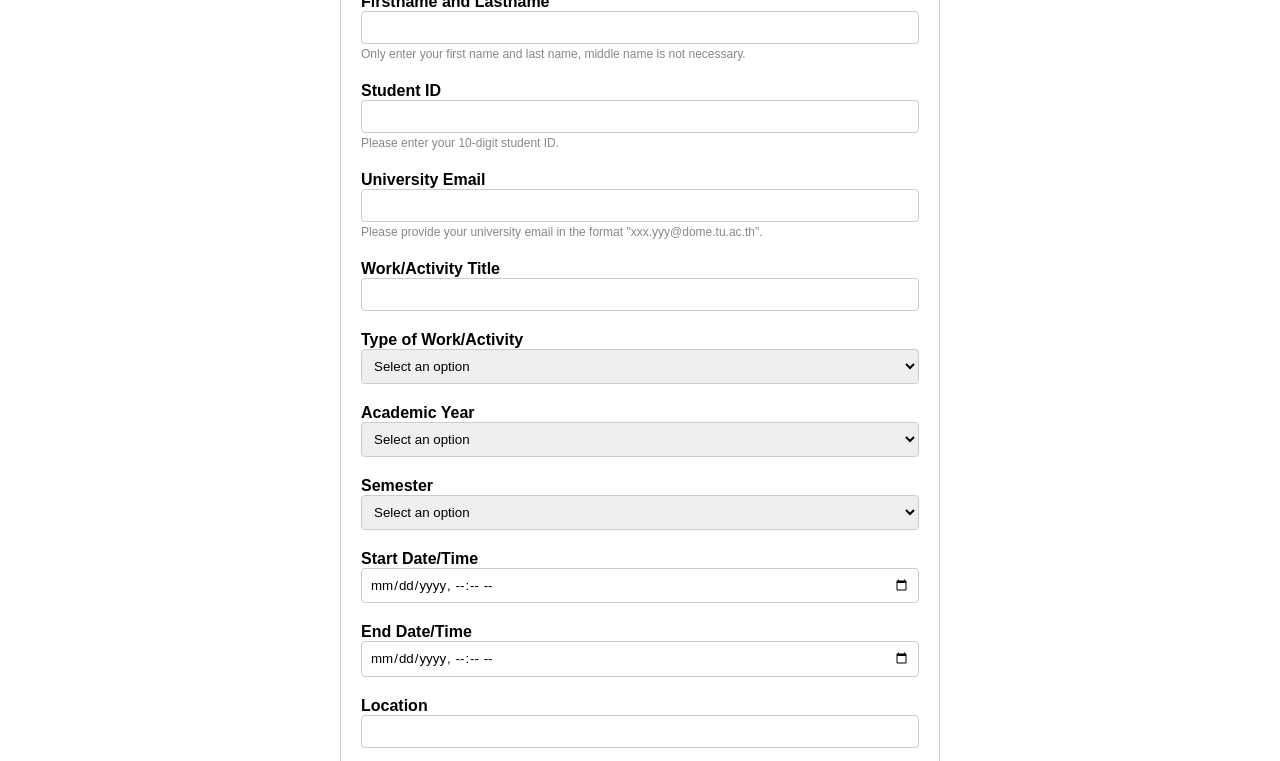
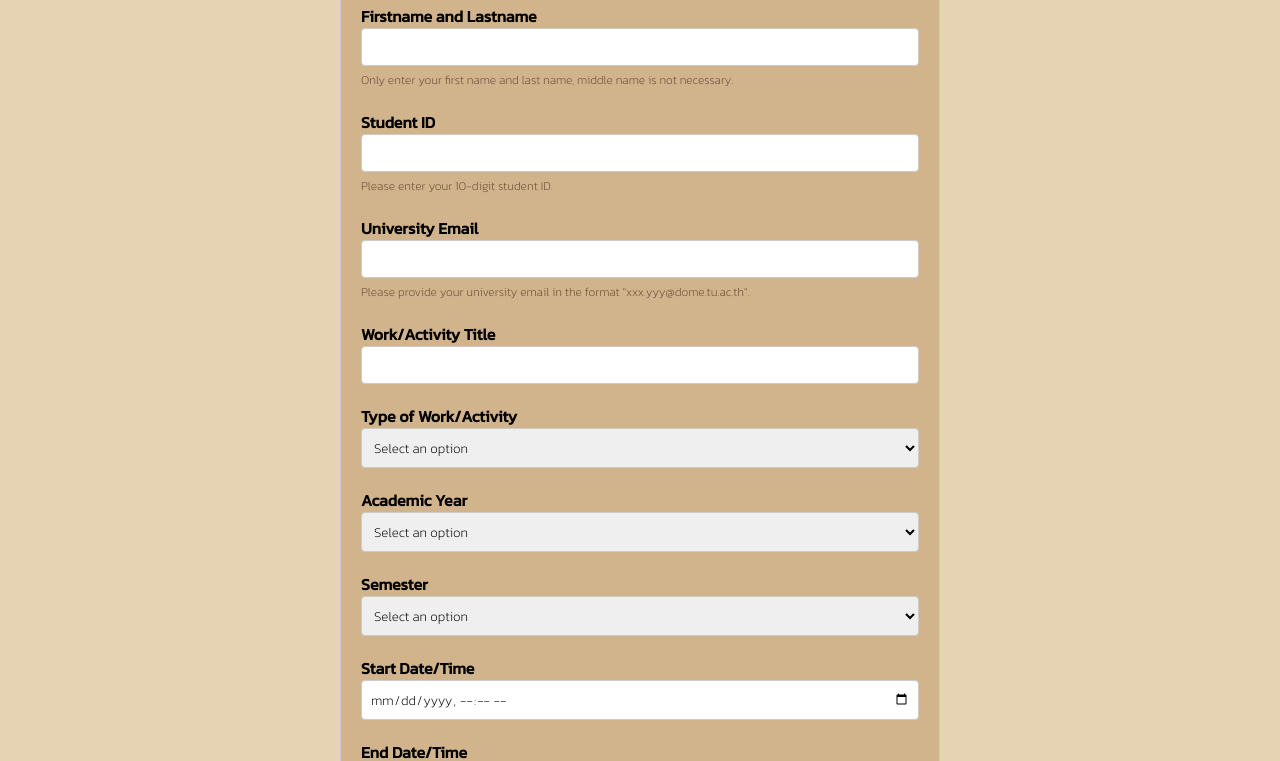
Before and after one commit to Pubhai/CS100-Project-G55, a plain HTML site: page htmlform.html in a window 1280 px wide. Shown: the part 305-1066 px from the top of the page. Drawn offline with Linux system fonts and the light colour scheme; no server answers; files whose address does not match are found by name.

Commit message:
4th Commit (by Phai)

```diff
--- a/css/styles.css
+++ b/css/styles.css
@@ -1,6 +1,10 @@
-/* Set the font family for the entire body */
-body {
-  font-family: Arial, sans-serif;
+@import url('https://fonts.googleapis.com/css2?family=Kanit:wght@200;400&display=swap');
+* {
+  margin: 0;
+  padding: 0;
+  box-sizing: border-box;
+  font-family: 'Kanit', sans-serif;
+  font-weight: 200;
 }
 * {
   margin: 0;
@@ -93,8 +97,15 @@ nav .sub-menu a:hover {
     color: #987554;
     background-color: white;
 }
+body{
+  background-color: #e5d3b3;
+  margin: 0;
+  padding: 0;
+  display: grid;
+}
 /* Styling for the form container */
 .form-container {
+  background-color: #d2b48c;
   max-width: 600px;
   margin: 20px auto;
   padding: 20px;
@@ -106,6 +117,7 @@ nav .sub-menu a:hover {
 .form-container h1 {
   text-align: center;
   margin-bottom: 20px;
+  font-weight: bold;
 }
 
 /* Styling for each form group */
@@ -144,7 +156,7 @@ nav .sub-menu a:hover {
 
 /* Styling for the submit button */
 .form-group input[type="submit"] {
-  background-color: #4caf50;
+  background-color: #664229;
   color: white;
   padding: 10px 15px;
   border: none;
@@ -155,7 +167,7 @@ nav .sub-menu a:hover {
 /* Styling for small helper text */
 .form-group small {
   font-size: 12px;
-  color: #888;
+  color: #654B38;
 }
 
 /* New styles for error messages */
@@ -167,7 +179,7 @@ nav .sub-menu a:hover {
 
 /* Styling for error messages */
 .error {
-  color: red;
+  color: #664229;
   display: block;
   margin-top: 5px;
 }
--- a/htmlform.html
+++ b/htmlform.html
@@ -62,14 +62,7 @@
         <input type="text" id="workTitle" name="workTitle" />
       </div>
 
-      <!-- Type of Work/Activity Field -->
       <div class="form-group">
-        <label for="activityType">Type of Work/Activity</label>
-        <select id="activityType" name="activityType">
-          <option value="" disabled selected>Select an option</option>
-        </select>
-      </div>
-      <!-- <div class="form-group">
         <label for="activityType">Type of Work/Activity</label>
         <select id="activityType" name="activityType">
           <option value="" disabled selected>Select an option</option>
@@ -81,7 +74,7 @@
           <option value="Competition">Competition</option>
           <option value="Computer Science">Computer Science</option>
         </select>
-      </div> -->
+      </div>
 
       <!-- Academic Year Field -->
       <div class="form-group">
```
